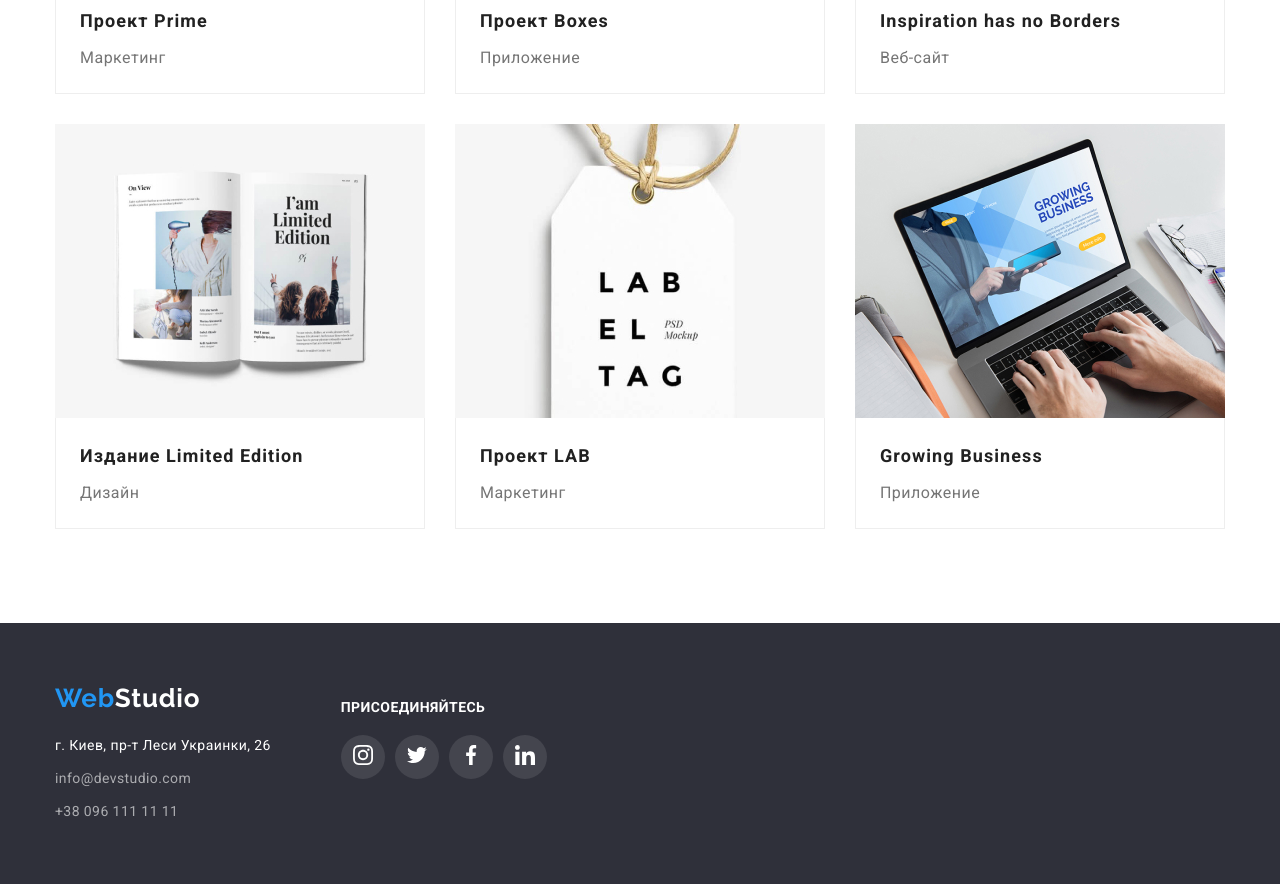
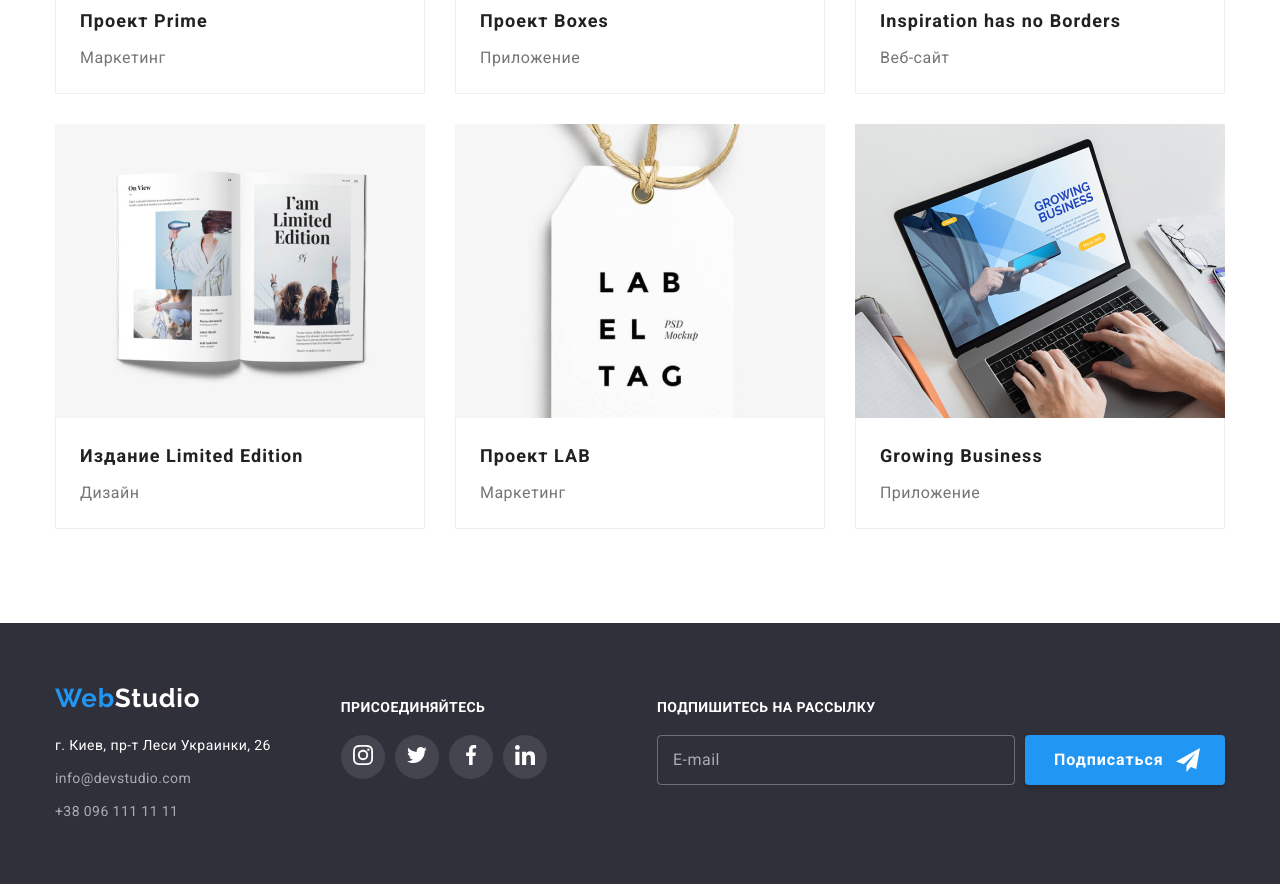
Before and after one commit to VitaliiKarpovets/-goit-markup-hw-06, a plain HTML site: page portfolio.html in a window 1280 px wide. Shown: the part 1009-1893 px from the top of the page. Drawn offline with nearby package versions, Linux system fonts and the light colour scheme.

Commit message:
Update portfolio.html

```diff
--- a/portfolio.html
+++ b/portfolio.html
@@ -251,6 +251,19 @@
                 </ul>
 
             </div>
+            <div class="submit-request">
+                <p class="submit-invite">подпишитесь на рассылку</p>
+                <form class="form-submit">
+
+                    <label for="email" class="submit-label">E-mail</label>
+                    <input type="email" name="mail" id="email" class="footer-input">
+
+                    <button type="submit" class="footer-submit">Подписаться<svg class="submit-icon" width="24px" height="24px">
+                            <use href="./images/svg/symbol-defs.svg#icon-send"></use>
+                        </svg></button>
+
+                </form>
+            </div>
         </div>
     </footer>
  </body>
```
